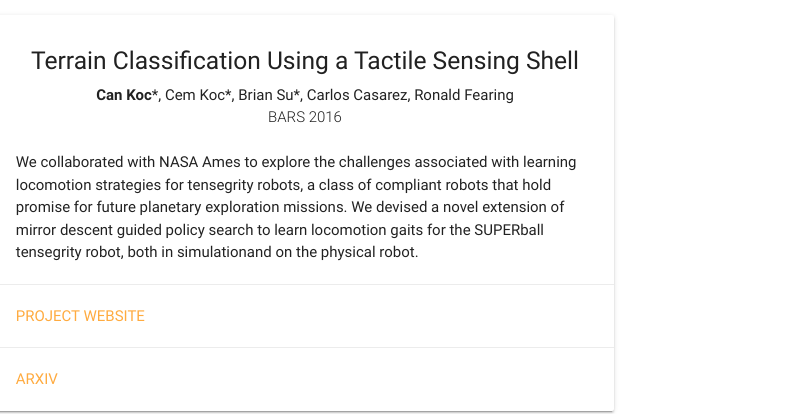
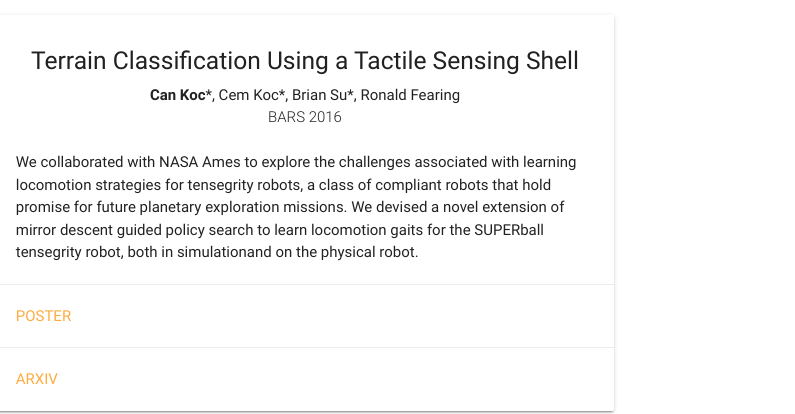
Before and after one commit to cankoc95/cankoc95.github.io, a plain HTML site: page index.html in a window 1280 px wide. Shown: the part 563-977 px from the top of the page, 485-1280 px from the left. Drawn offline with nearby package versions, Linux system fonts and the light colour scheme.

Commit message:
added poster

```diff
--- a/index.html
+++ b/index.html
@@ -62,7 +62,7 @@
           <div class="card-stacked">
             <div class="card-content">
               <h5 class="center">Terrain Classification Using a Tactile Sensing Shell</h5>
-              <p class="center"><b>Can Koc</b>*, Cem Koc*, Brian Su*, Carlos Casarez, Ronald Fearing</p>
+              <p class="center"><b>Can Koc</b>*, Cem Koc*, Brian Su*, Ronald Fearing</p>
               <p class="light center">BARS 2016</p>
               <!-- <p class="light center">Also, in NIPS Deep Reinforcement Learning Workshop, 2017.</p> -->
               <br>
@@ -74,7 +74,7 @@
               </p>
             </div>
             <div class="card-action">
-              <a href="http://rll.berkeley.edu/drl_tensegrity/">Project Website</a>
+              <a href="files/poster.pdf">Poster</a>
             </div>
             <div class="card-action">
               <a href="https://arxiv.org/abs/1609.09049">arXiv</a>
```
Also changed, not shown: 1 other file.
